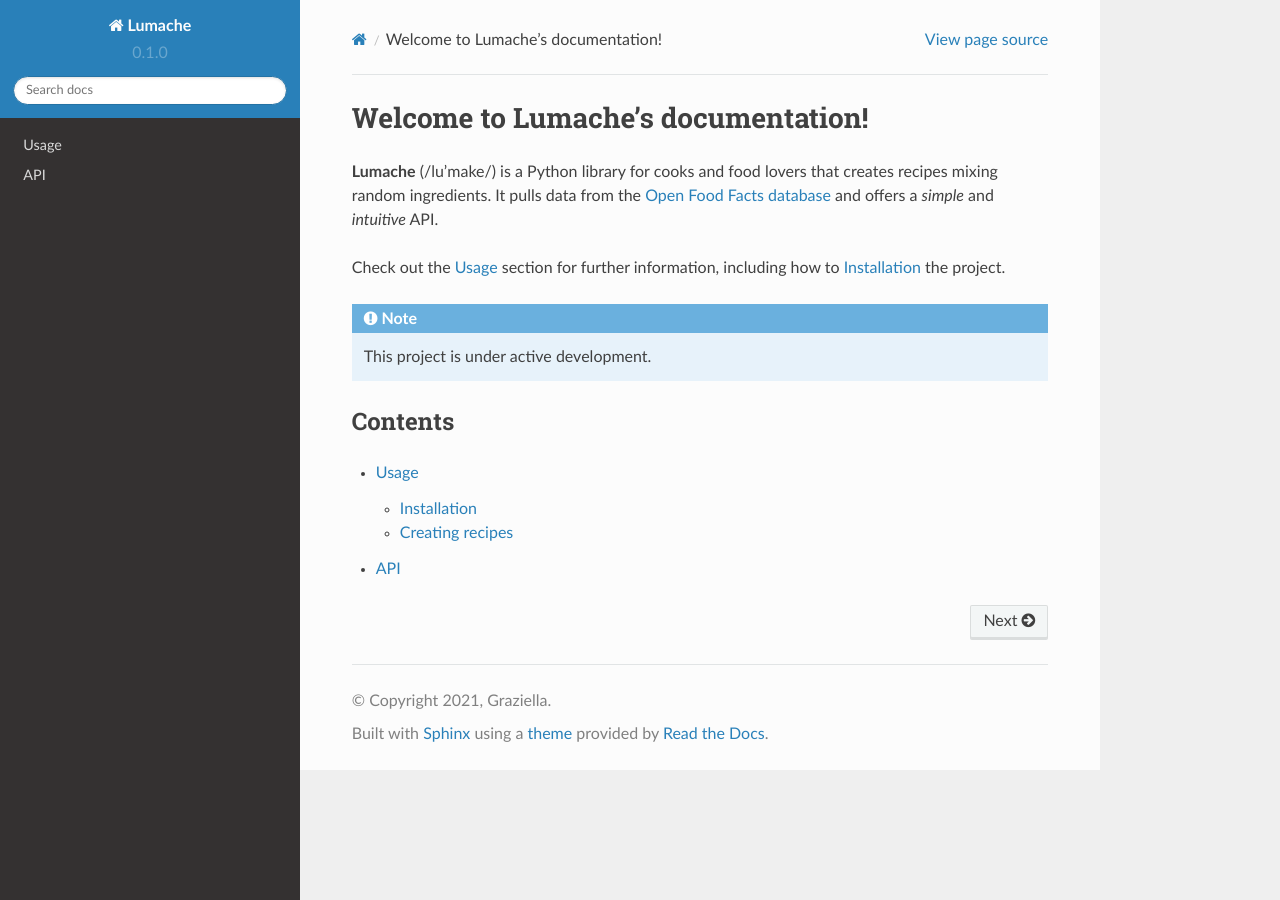
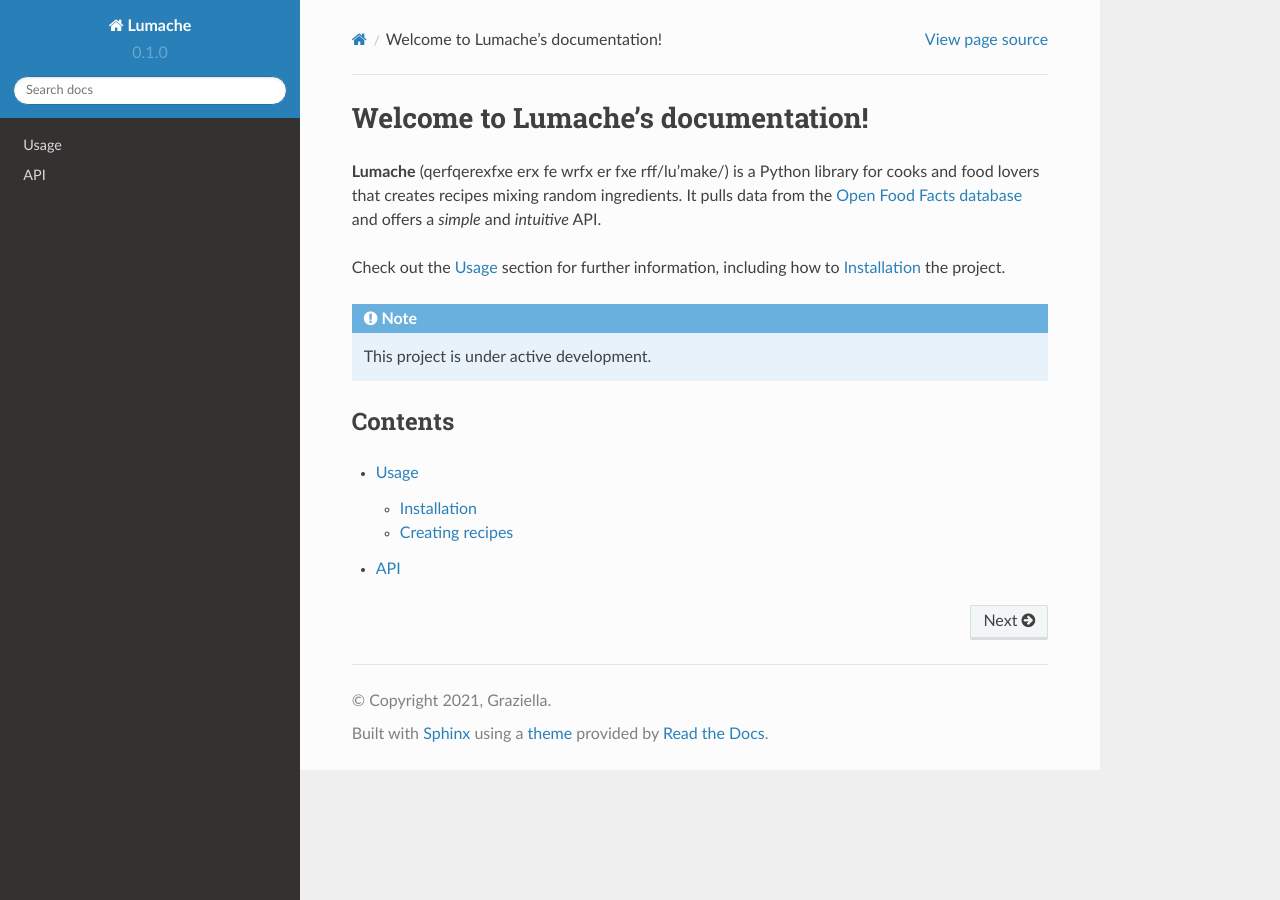
Before and after one commit to ungzs1/rtd-tutorial, a Sphinx documentation site: the page built from docs/source/index.rst, in a window 1280 px wide. Built offline with Sphinx 7.4.7 and the Read the Docs theme 2.0.0, drawn with Linux system fonts in a browser that asks for light colours.

Commit message:
Update index.rst

```diff
--- a/docs/source/index.rst
+++ b/docs/source/index.rst
@@ -1,7 +1,7 @@
 Welcome to Lumache's documentation!
 ===================================
 
-**Lumache** (/lu'make/) is a Python library for cooks and food lovers
+**Lumache** (qerfqerexfxe erx fe wrfx er fxe rff/lu'make/) is a Python library for cooks and food lovers
 that creates recipes mixing random ingredients.
 It pulls data from the `Open Food Facts database <https://world.openfoodfacts.org/>`_
 and offers a *simple* and *intuitive* API.
```
